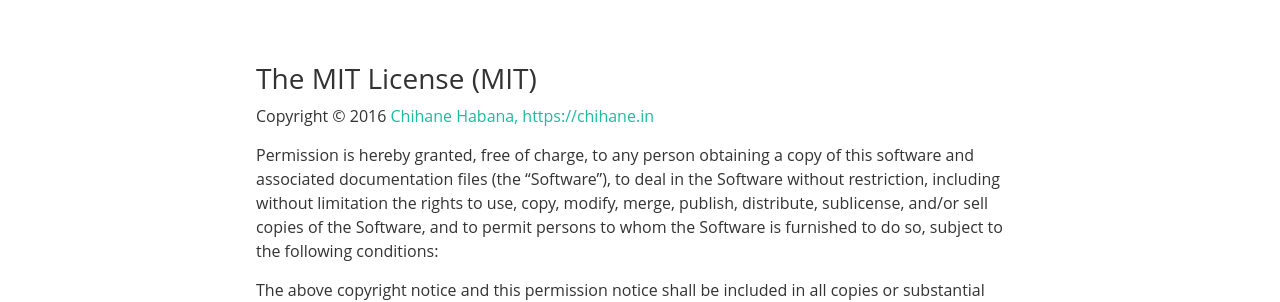
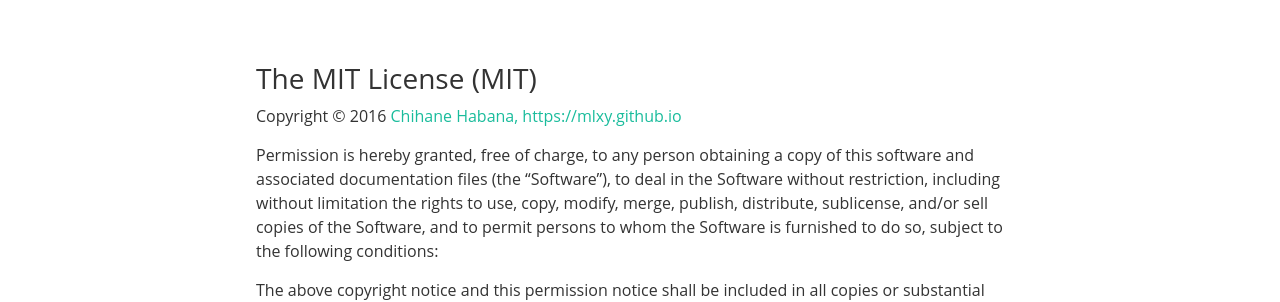
Before and after one commit to chihane/chihane.github.io, a Jekyll site: the page built from license.md, in a window 1280 px wide and 900 px high. Shown: the part 318-620 px from the top of the window. Built offline with Jekyll 4.4.1, drawn with Linux system fonts in a browser that asks for light colours; nearby versions of some CDN libraries; some web fonts are replaced; Markdown is read by kramdown in place of the engine named in the settings.

Commit message:
DNS生效前还是先改回来

```diff
--- a/_config.yml
+++ b/_config.yml
@@ -1,6 +1,6 @@
 # SITE CONFIGURATION
 baseurl: "" # the subpath of your site, e.g. /blog/
-url: "https://chihane.in" # the base hostname & protocol for your site
+url: "https://mlxy.github.io" # the base hostname & protocol for your site
 imageurl: "https://unsplash.it/2600/500?image=681&gravity=north"
 # THEME-SPECIFIC CONFIGURATION
 theme:
@@ -66,7 +66,7 @@
   post_navigation: true
 
 # PAGINATION
-enforce_ssl: "chihane.in"
+enforce_ssl: "mlxy.github.io"
 paginate: 5
 paginate_path: "blog/page:num"
 permalink: blog/:title/
```
